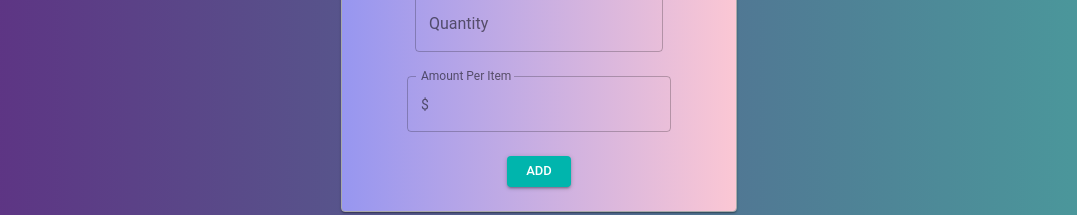
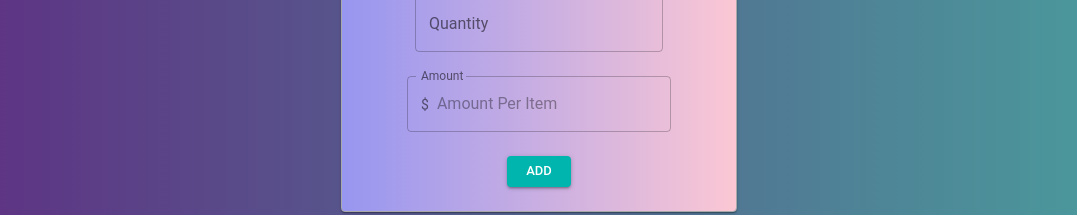
Before and after one commit to hurali97/Billing-Calculator, a React (Create React App) app: page / in a window 1280 px wide. Shown: the part 317-532 px from the top of the page, without its empty margins (101-1178 px from the left). Built offline with nearby package versions, Linux system fonts and the light colour scheme.

Commit message:
place holders added

```diff
--- a/src/Component/Card.js
+++ b/src/Component/Card.js
@@ -64,6 +64,7 @@ function SimpleCard(props) {
                                     <TextField
                                         id="item"
                                         label="Item"
+                                        placeholder="Item Name"
                                         margin="normal"
                                         variant="outlined"
                                         onChange={props.onItem}
@@ -75,6 +76,7 @@ function SimpleCard(props) {
                                     <TextField
                                         id="quantity"
                                         label="Quantity"
+
                                         margin="normal"
                                         variant="outlined"
                                         onChange={props.onQuantity}
@@ -84,7 +86,8 @@ function SimpleCard(props) {
 
                                     <TextField
                                         id="amount"
-                                        label="Amount Per Item"
+                                        label="Amount"
+                                        placeholder="Amount Per Item"
                                         margin="normal"
                                         variant="outlined"
                                         onChange={props.onAmount}
```
